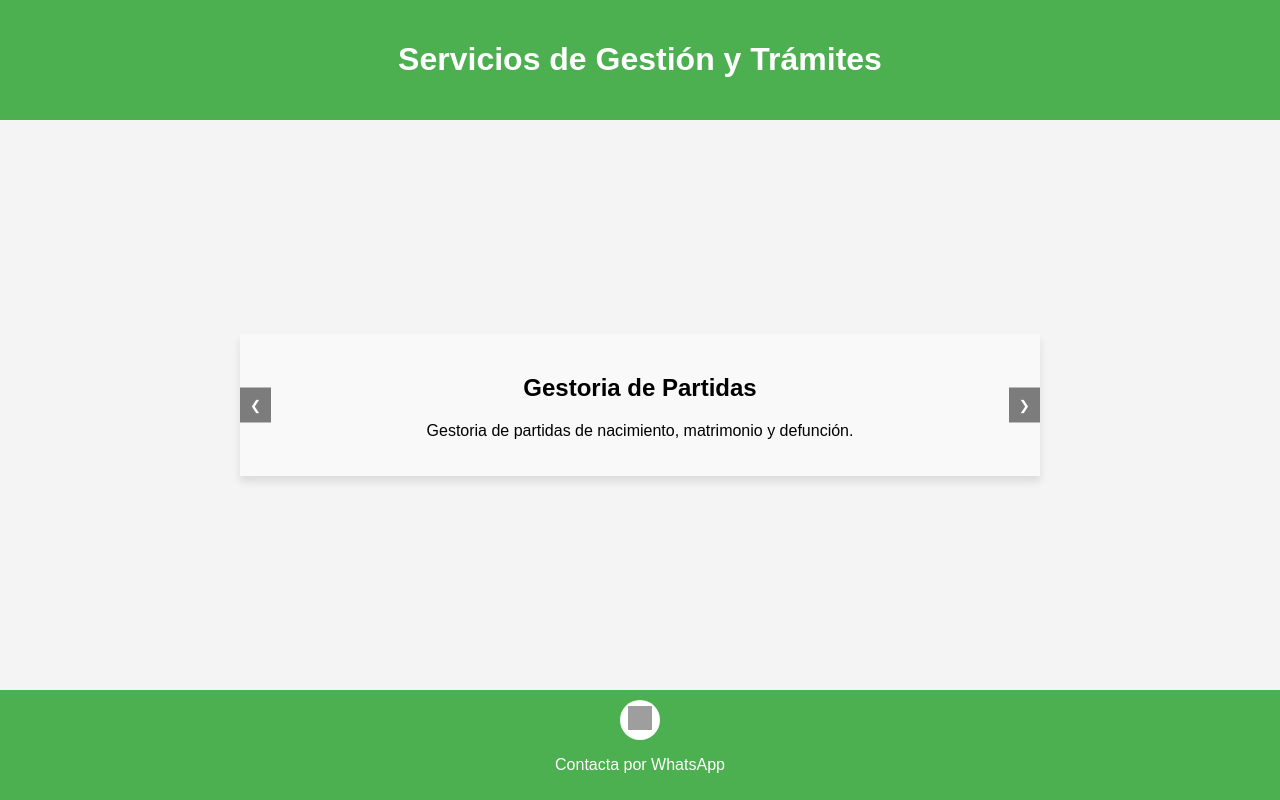
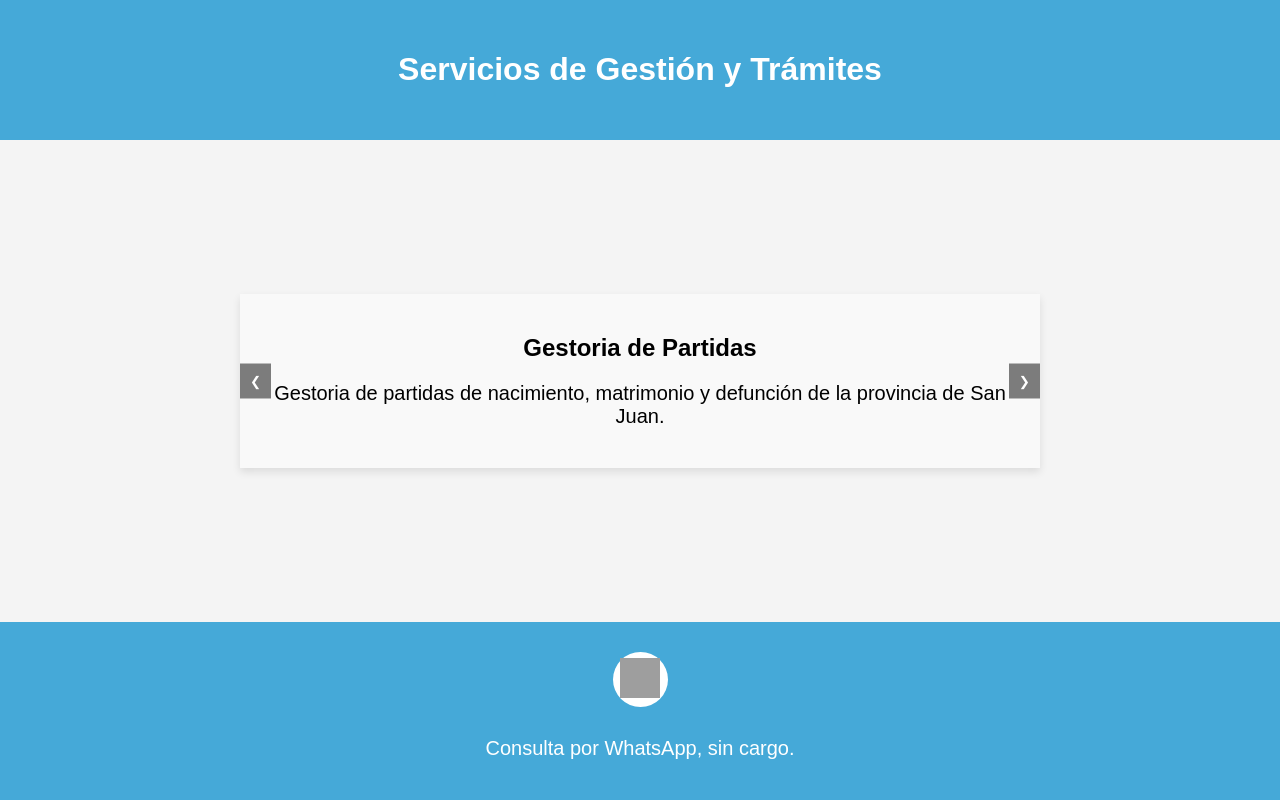
Before and after one commit to MartinReinoso98/Tramites, a plain HTML site: page index.html in a window 1280 px wide. Drawn offline with Linux system fonts and the light colour scheme; grey boxes are pictures that could not be loaded.

Commit message:
Add files via upload
cambios al icono de whatsapp y css

```diff
--- a/index.html
+++ b/index.html
@@ -3,7 +3,7 @@
 <head>
     <meta charset="UTF-8">
     <meta name="viewport" content="width=device-width, initial-scale=1.0">
-    <title>Servicios</title>
+    <title>Servicio de Partidas</title>
     <link rel="stylesheet" href="style.css">
 </head>
 <body>
@@ -15,7 +15,7 @@
             <div class="slides">
                 <div class="slide">
                     <h2>Gestoria de Partidas</h2>
-                    <p>Gestoria de partidas de nacimiento, matrimonio y defunción.</p>
+                    <p>Gestoria de partidas de nacimiento, matrimonio y defunción de la provincia de San Juan.</p>
                 </div>
                 <div class="slide">
                     <h2>Trámites de Certificación</h2>
@@ -27,8 +27,8 @@
                 </div>
             </div>
             <div class="navigation">
-                <button class="nav-button" id="ant">&#10094;</button>
-                <button class="nav-button" id="sig">&#10095;</button>
+                <button class="nav-button" id="prev">&#10094;</button>
+                <button class="nav-button" id="next">&#10095;</button>
             </div>
         </div>
     </div>
@@ -38,7 +38,7 @@
                 <img src="https://upload.wikimedia.org/wikipedia/commons/6/6b/WhatsApp.svg" alt="WhatsApp">
             </a>
         </div>
-        <p>Contacta por WhatsApp</p>
+        <p>Consulta por WhatsApp, sin cargo.</p>
     </footer>
 
     <script>
@@ -46,12 +46,12 @@
         const slideCount = document.querySelectorAll('.slide').length;
         let posicion = 0;
 
-        document.getElementById('sig').addEventListener('click', () => {
+        document.getElementById('next').addEventListener('click', () => {
             posicion = (posicion + 1) % slideCount;
             updateSlide();
         });
 
-        document.getElementById('ant').addEventListener('click', () => {
+        document.getElementById('prev').addEventListener('click', () => {
             posicion = (posicion - 1 + slideCount) % slideCount;
             updateSlide();
         });
--- a/style.css
+++ b/style.css
@@ -8,9 +8,9 @@ body {
     background-color: #f4f4f4;
 }
 header {
-    background-color: #4CAF50;
+    background-color: #45a9d8;
     color: white;
-    padding: 20px;
+    padding: 30px;
     text-align: center;
 }
 .slider-container {
@@ -19,14 +19,17 @@ header {
     justify-content: center;
     align-items: center;
     padding: 20px;
+    position: relative;
+    overflow: hidden; /* Asegura que el sol no sobresalga */
 }
 .slider {
     width: 80%;
     max-width: 800px;
     position: relative;
     overflow: hidden;
-    box-shadow: 0 6px 8px rgba(0,0,0,0.1);
+    box-shadow: 0 4px 8px rgba(0,0,0,0.1);
     background-color: white;
+    z-index: 2;
 }
 .slides {
     display: flex;
@@ -58,33 +61,37 @@ header {
     transition: background-color 0.3s;
 }
 .nav-button:hover {
-    background-color: #4CAF50;
+    background-color: #45a9d8;
 }
 footer {
-    background-color: #4CAF50;
+    background-color: #45a9d8;
     color: white;
     text-align: center;
-    padding: 10px 0;
+    padding: 20px 0;
     position: relative;
 }
 .whatsapp-icon {
-    width: 40px;
-    height: 40px;
+    width: 55px;
+    height: 55px;
     background-color: white;
     border-radius: 50%;
     display: inline-flex;
     justify-content: center;
     align-items: center;
-    margin: 0 auto;
+    margin: 10px;
     transition: background-color 0.3s;
 }
 .whatsapp-icon img {
-    width: 24px;
-    height: 24px;
+    width: 40px;
+    height: 40px;
 }
 .whatsapp-icon:hover {
     background-color: #25D366;
 }
+p{
+    font-size: 20px;
+}
+
 @media (max-width: 600px) {
     .nav-button {
         padding: 5px;
```
